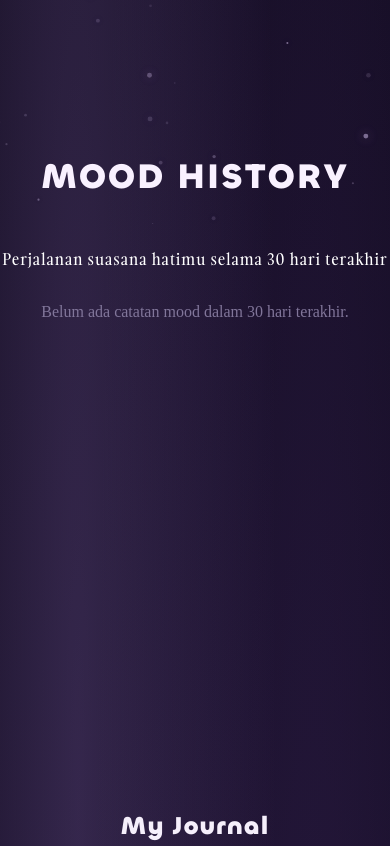
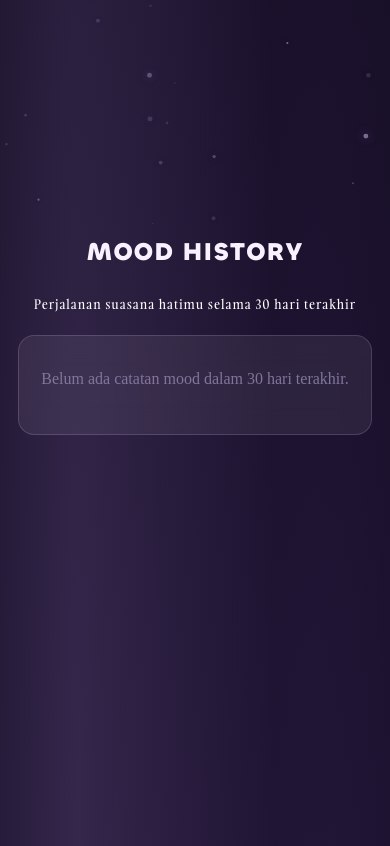
Before and after one commit to alistiqomi6-cloud/ruang-rasa, a plain HTML site: page index.html in a window 390 px wide. Shown: the part 620-1466 px from the top of the page. Drawn offline with Linux system fonts and the light colour scheme.

Commit message:
Add files via upload

```diff
--- a/style.css
+++ b/style.css
@@ -369,30 +369,77 @@ body{
     text-align: center;
     line-height: 1.6;
 }
-#mood-history{
-    padding-bottom:400px;
-    border-radius:30px;
-    text-align:center;
-    display:flex;
-    justify-content:center;
-    align-items:center;
-    flex-direction:column;
+#mood-history {
+    width: 100%;
+    min-height: 90vh;
+    height: auto;
+    padding: 110px 5% 70px;
+    border-radius: 30px;
+    display: flex;
+    justify-content: flex-start;
+    align-items: center;
+    flex-direction: column;
+    text-align: center;
+    box-sizing: border-box;
+    position: relative;
 }
-#mood-history h2{
-    font-family:"chillax",serif;
-    font-weight:bold;
-    font-size:35px;
-    color:rgb(249, 241, 255);
-    letter-spacing: 2px;
+#mood-history h2 {
+    font-family: "chillax", serif;
+    font-weight: bold;
+    font-size: clamp(25px, 4vw, 35px);
+    color: rgb(249, 241, 255);
+    letter-spacing: clamp(1px, 0.3vw, 2px);
+    margin-bottom: 12px;
 }
-.bv{
-    font-family:"gambarino",serif;
-    letter-spacing:1px;
-    font-weight:300;
-    color:white;
+.bv {
+    font-family: "gambarino", serif;
+    font-size: clamp(13px, 2vw, 17px);
+    letter-spacing: 1px;
+    font-weight: 300;
+    color: white;
+    line-height: 1.6;
+    margin-bottom: 25px;
+    max-width: 100%;
 }
-.content-panel{
-    color:#81769a;
+.content-panel {
+    width: min(850px, 100%);
+    min-height: 100px;
+    height: auto;
+    padding: 25px;
+    box-sizing: border-box;
+    color: #81769a;
+    background: rgba(255, 255, 255, 0.07);
+    border: 1px solid rgba(216, 197, 240, 0.18);
+    border-radius: 20px;
+    backdrop-filter: blur(15px);
+    -webkit-backdrop-filter: blur(15px);
+}
+/* TABLET */
+@media (max-width: 768px) {
+    #mood-history {
+        padding: 100px 5% 60px;
+    }
+    .content-panel {
+        padding: 20px;
+    }
+}
+/* HP */
+@media (max-width: 480px) {
+    #mood-history {
+        padding: 90px 18px 50px;
+    }
+    #mood-history h2 {
+        font-size: 25px;
+    }
+    .bv {
+        font-size: 13px;
+        margin-bottom: 20px;
+    }
+    .content-panel {
+        width: 100%;
+        padding: 18px 14px;
+        border-radius: 16px;
+    }
 }
 .mood-history-item{
     margin:12px 0;
```
